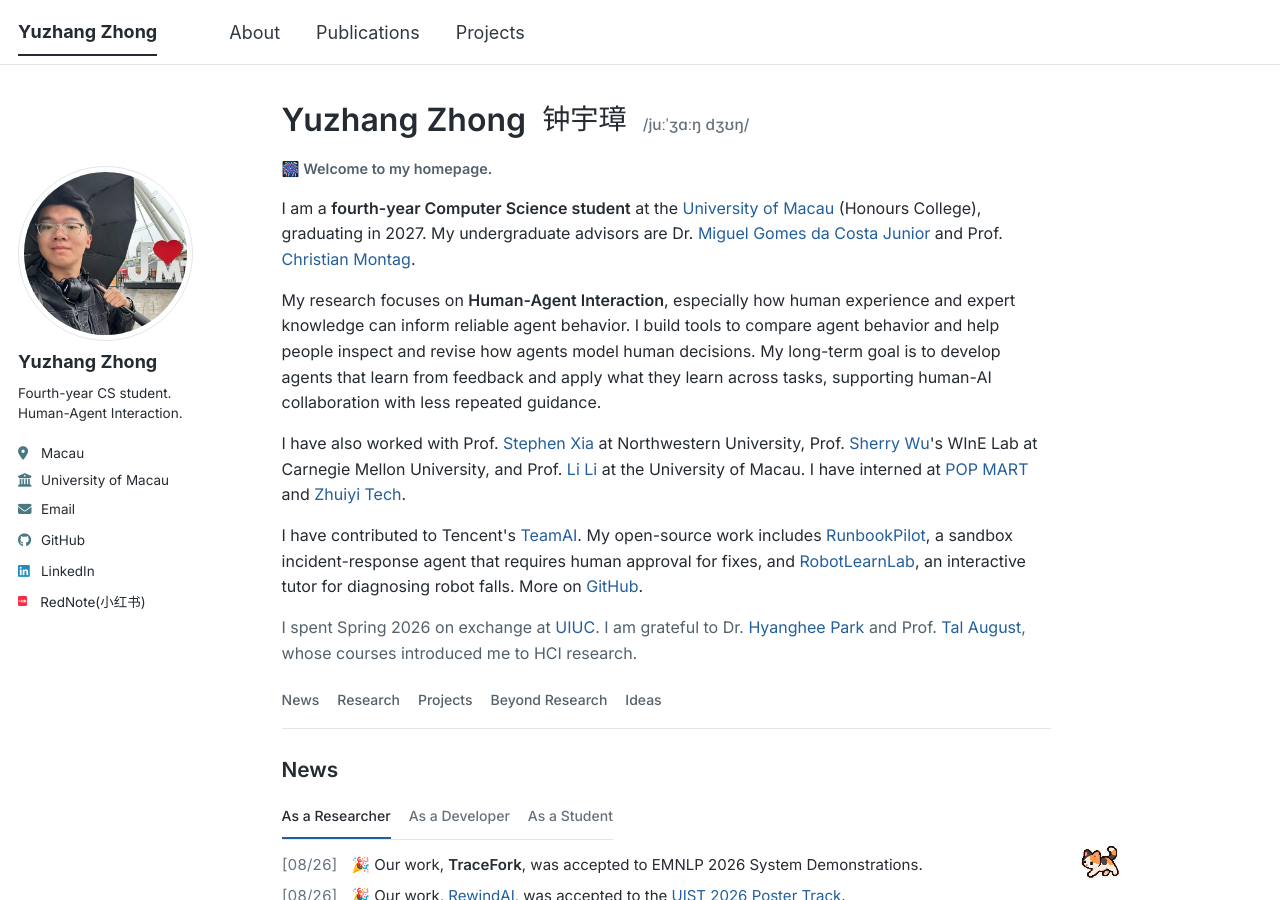
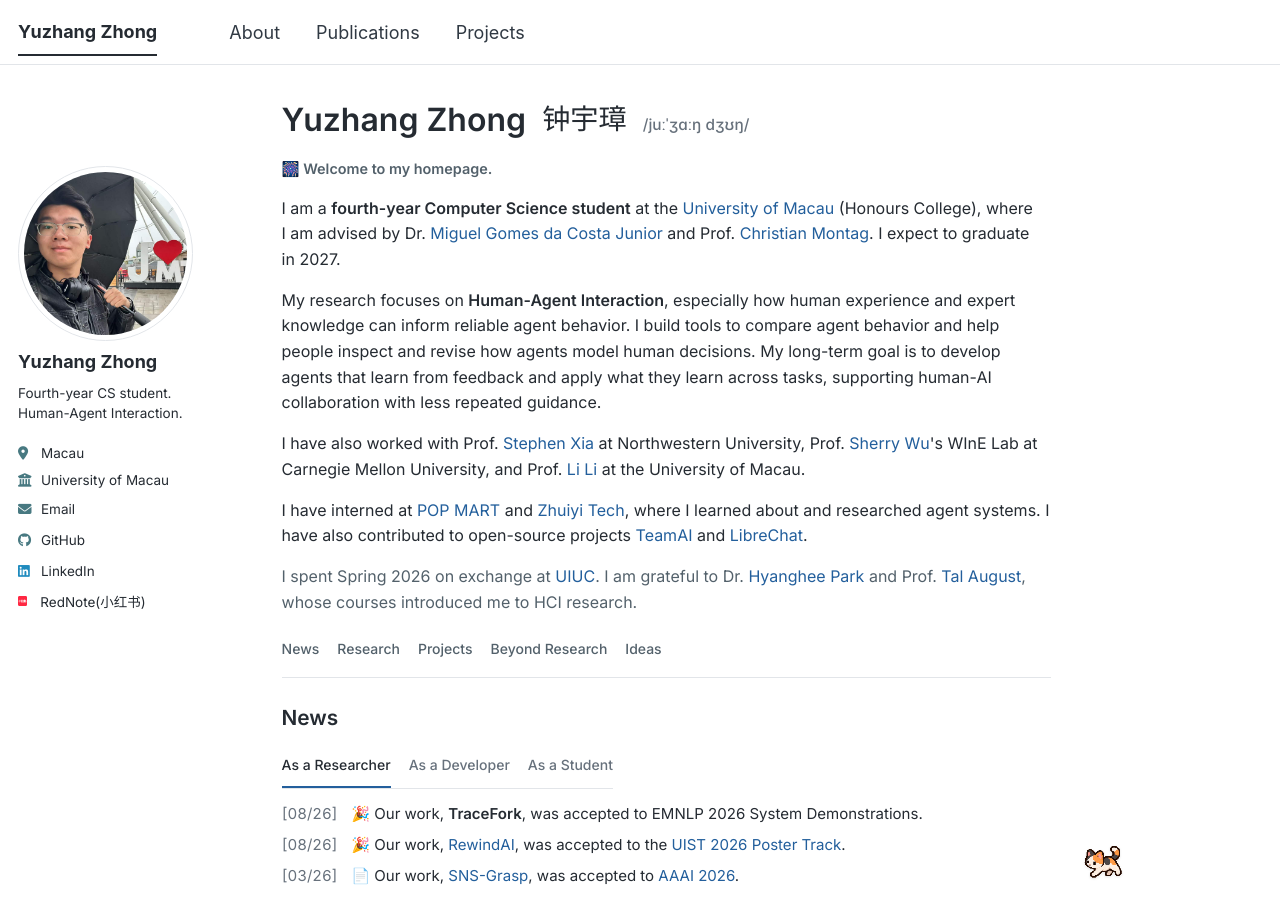
Before and after one commit to yuzhang-zhong/yuzhang-zhong.github.io, a Jekyll site: the page built from _pages/about.md, in a window 1280 px wide and 900 px high. Built offline with Jekyll 4.4.1, drawn with Linux system fonts in a browser that asks for light colours; comment, search, counter and statistics services are not loaded; a style sheet for code colours, icons or effects is not loaded.

Commit message:
Connect undergraduate advisors to Macau and simplify industry and open-source bio

```diff
--- a/_pages/about.md
+++ b/_pages/about.md
@@ -12,10 +12,10 @@ redirect_from:
 
 <section id="about" class="homepage-welcome" markdown="1">
 <p class="welcome-kicker"><strong>🎆 Welcome to my homepage.</strong></p>
-<p class="welcome-lead">I am a <strong>fourth-year Computer Science student</strong> at the <a href="https://www.um.edu.mo/">University of Macau</a> (Honours College), graduating in 2027. My undergraduate advisors are Dr. <a href="https://www.fst.um.edu.mo/personal/mcosta/">Miguel Gomes da Costa Junior</a> and Prof. <a href="https://christianmontag.de/about_me/">Christian Montag</a>.</p>
+<p class="welcome-lead">I am a <strong>fourth-year Computer Science student</strong> at the <a href="https://www.um.edu.mo/">University of Macau</a> (Honours College), where I am advised by Dr. <a href="https://www.fst.um.edu.mo/personal/mcosta/">Miguel Gomes da Costa Junior</a> and Prof. <a href="https://christianmontag.de/about_me/">Christian Montag</a>. I expect to graduate in 2027.</p>
 <p>My research focuses on <strong>Human-Agent Interaction</strong>, especially how human experience and expert knowledge can inform reliable agent behavior. I build tools to compare agent behavior and help people inspect and revise how agents model human decisions. My long-term goal is to develop agents that learn from feedback and apply what they learn across tasks, supporting human-AI collaboration with less repeated guidance.</p>
-<p>I have also worked with Prof. <a href="https://www.stephenxia.com/">Stephen Xia</a> at Northwestern University, Prof. <a href="https://www.cs.cmu.edu/~sherryw/">Sherry Wu</a>'s WInE Lab at Carnegie Mellon University, and Prof. <a href="https://www.fst.um.edu.mo/personal/llili/">Li Li</a> at the University of Macau. I have interned at <a href="https://www.popmart.com/">POP MART</a> and <a href="https://www.zhuiyi.ai/en/">Zhuiyi Tech</a>.</p>
-<p>I have contributed to Tencent's <a href="https://github.com/Tencent/teamai-cli">TeamAI</a>. My open-source work includes <a href="https://github.com/yuzhang-zhong/runbookpilot">RunbookPilot</a>, a sandbox incident-response agent that requires human approval for fixes, and <a href="https://github.com/yuzhang-zhong/RobotLearnLab">RobotLearnLab</a>, an interactive tutor for diagnosing robot falls. More on <a href="https://github.com/yuzhang-zhong">GitHub</a>.</p>
+<p>I have also worked with Prof. <a href="https://www.stephenxia.com/">Stephen Xia</a> at Northwestern University, Prof. <a href="https://www.cs.cmu.edu/~sherryw/">Sherry Wu</a>'s WInE Lab at Carnegie Mellon University, and Prof. <a href="https://www.fst.um.edu.mo/personal/llili/">Li Li</a> at the University of Macau.</p>
+<p>I have interned at <a href="https://www.popmart.com/">POP MART</a> and <a href="https://www.zhuiyi.ai/en/">Zhuiyi Tech</a>, where I learned about and researched agent systems. I have also contributed to open-source projects <a href="https://github.com/Tencent/teamai-cli">TeamAI</a> and <a href="https://github.com/LibreChat-AI/LibreChat">LibreChat</a>.</p>
 <p class="welcome-note">I spent Spring 2026 on exchange at <a href="https://illinois.edu/">UIUC</a>. I am grateful to Dr. <a href="https://risingstars-eecs.mit.edu/participants/hyanghee-park/">Hyanghee Park</a> and Prof. <a href="https://talaugust.github.io/">Tal August</a>, whose courses introduced me to HCI research.</p>
 </section>
 
```
